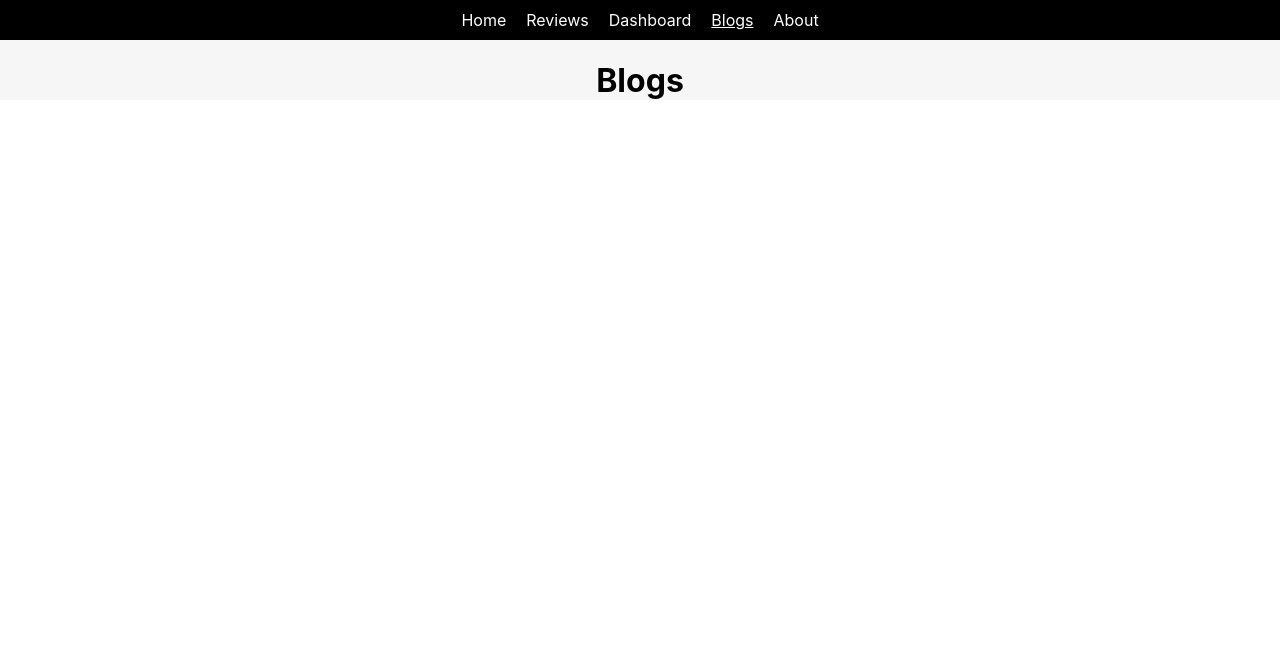
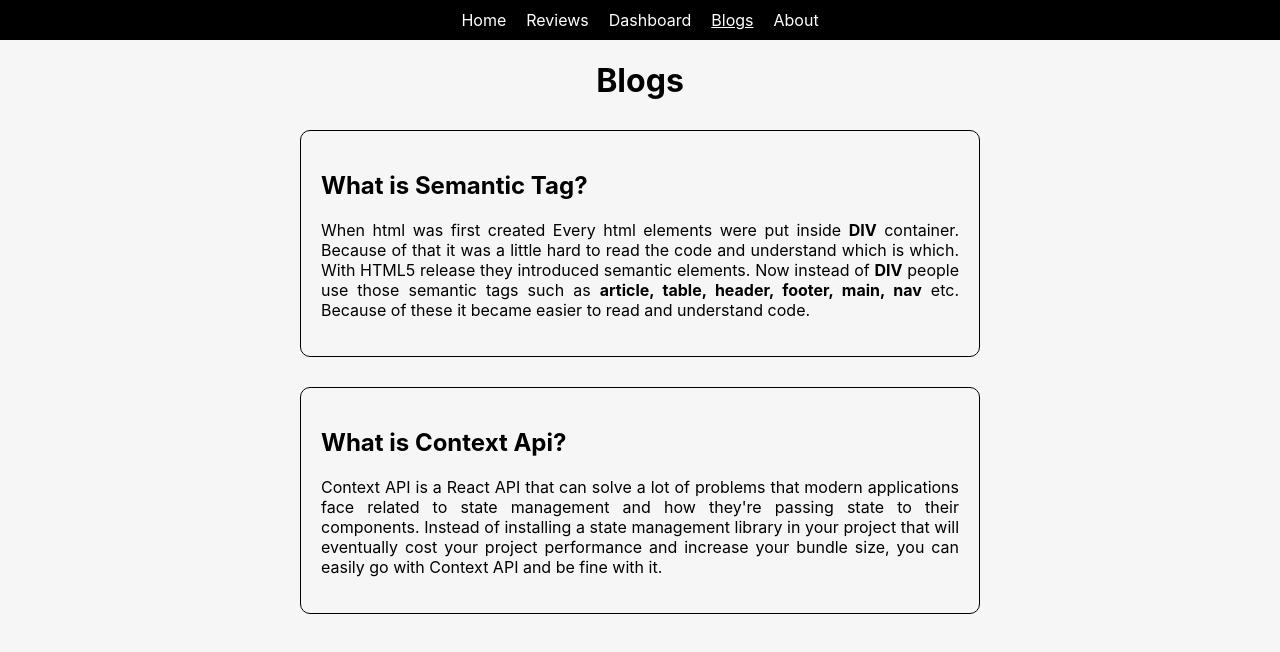
Before and after one commit to hasanabill/mac-studio, a React (Create React App) app: page /blogs in a window 1280 px wide. Shown: the top 652 px of the page. Built offline with nearby package versions, Linux system fonts and the light colour scheme.

Commit message:
QnA added

```diff
--- a/src/Components/Blogs/Blogs.css
+++ b/src/Components/Blogs/Blogs.css
@@ -1,8 +1,11 @@
 .qna-container div {
+    margin: 30px 300px;
     border: 1px solid black;
-    margin: 30px 300px;
+    border-radius: 10px;
+    padding: 20px;
 }
 
 .qna-container {
-    padding: auto auto;
+    padding-bottom: 100px;
+    text-align: justify;
 }
--- a/src/Components/Blogs/Blogs.js
+++ b/src/Components/Blogs/Blogs.js
@@ -5,7 +5,16 @@ const Blogs = () => {
     return (
         <div>
             <h1>Blogs</h1>
-
+            <div className='qna-container'>
+                <div>
+                    <h2>What is Semantic Tag?</h2>
+                    <p>When html was first created Every html elements were put inside <b>DIV</b> container. Because of that it was a little hard to read the code and understand which is which. With HTML5 release they introduced semantic elements. Now instead of <b>DIV</b> people use those semantic tags such as <b>article, table, header, footer, main, nav</b> etc. Because of these it became easier to read and understand code.</p>
+                </div>
+                <div>
+                    <h2>What is Context Api?</h2>
+                    <p>Context API is a React API that can solve a lot of problems that modern applications face related to state management and how they're passing state to their components. Instead of installing a state management library in your project that will eventually cost your project performance and increase your bundle size, you can easily go with Context API and be fine with it.</p>
+                </div>
+            </div>
         </div>
     );
 };
```
